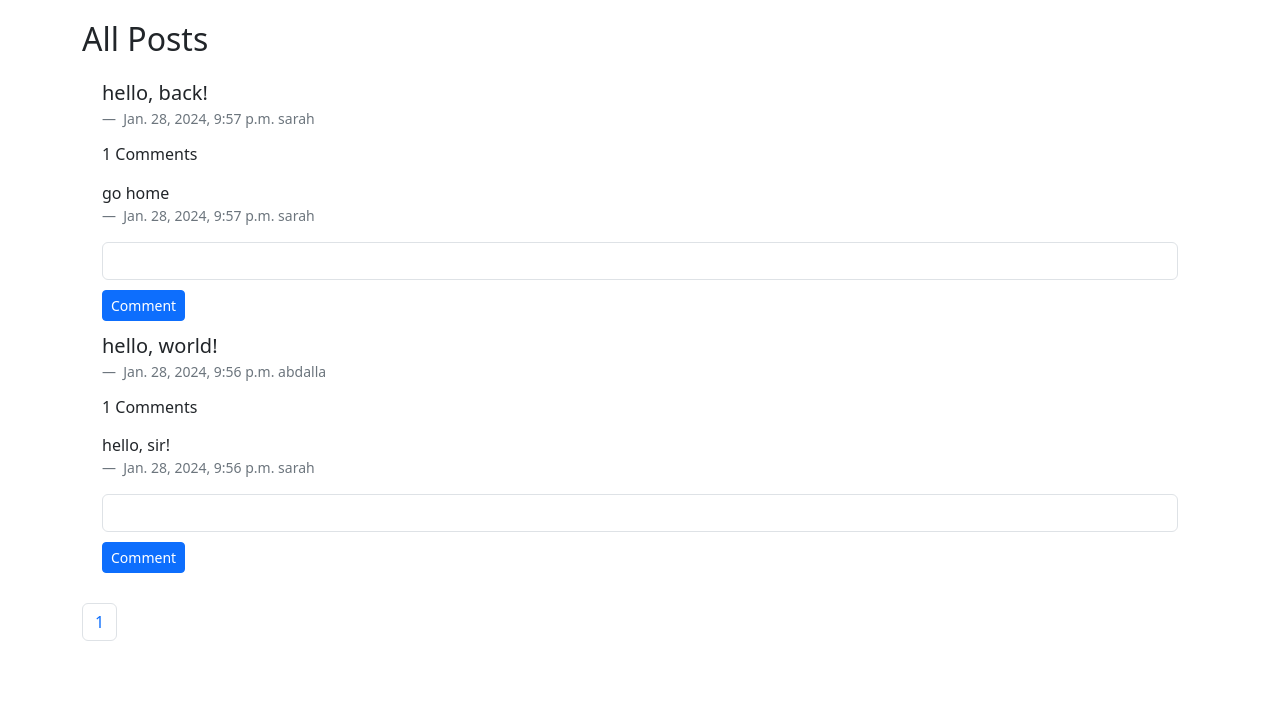
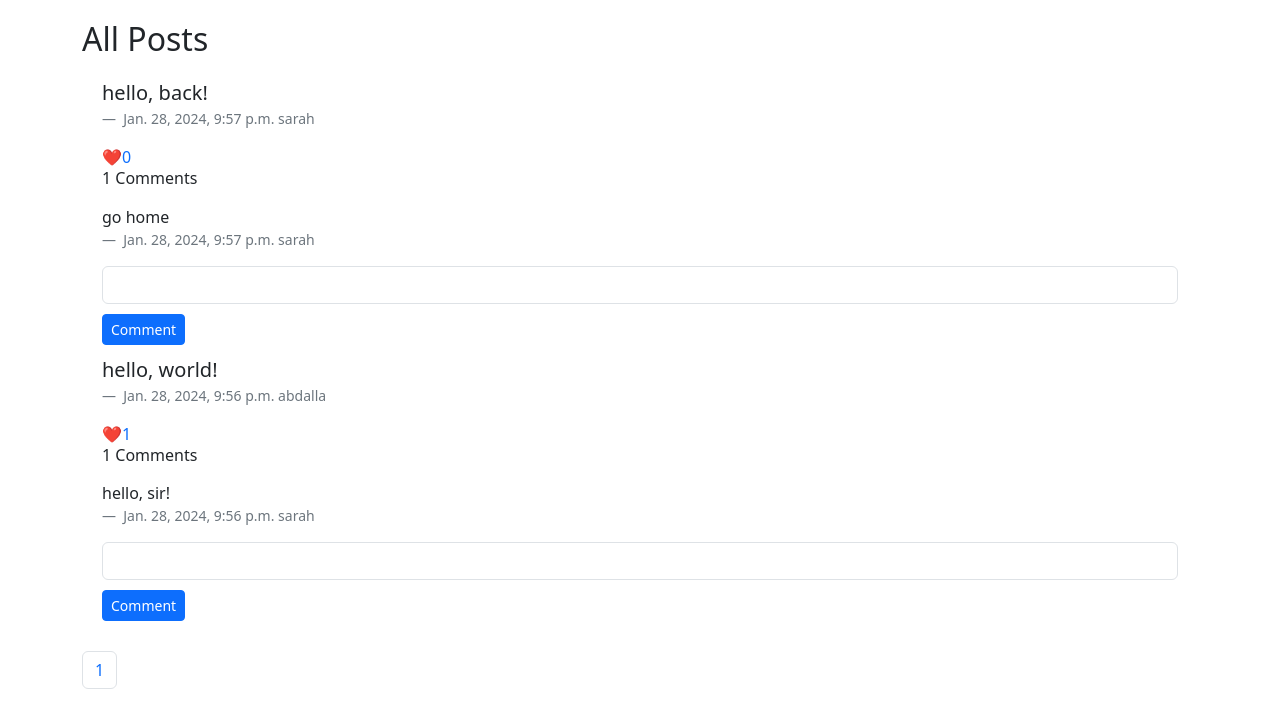
Before and after one commit to abdalla-diaai/network, a Django app: page /allposts in a window 1280 px wide. Shown: the part 76-800 px from the top of the page. Run offline with Django 3.2, Linux system fonts and the light colour scheme; a user stored in the database is signed in; data comes from the database, SQL or seed files in the repository; both versions use the stored data as it was after the commit.

Commit message:
added likes model.

```diff
--- a/network/models.py
+++ b/network/models.py
@@ -32,7 +32,8 @@ class Post(TimeStampedModel):
     created = TimeStampedModel.created_at
     body = models.CharField(max_length=300)
     user = models.ForeignKey(settings.AUTH_USER_MODEL, on_delete=models.CASCADE, null=True)
-
+    likes = models.IntegerField(blank=True)
+    reactions = models.ManyToManyField(settings.AUTH_USER_MODEL, related_name="user_reactions", symmetrical=False)
     def __str__(self) -> str:
         return f"{self.user} {self.body}"
 
--- a/network/static/network/styles.css
+++ b/network/static/network/styles.css
@@ -21,3 +21,7 @@
 .card {
     margin: 20px;
 }
+
+a {
+    text-decoration: none;
+}
--- a/network/templates/network/posts.html
+++ b/network/templates/network/posts.html
@@ -12,6 +12,11 @@
         {{ post.created }}
         {{ post.user}}
     </figcaption>
+    {% if post.user|stringformat:"s" != request.user.username %}
+    <a href="{% url 'like' post.id %}">❤️{{ post.likes }}</a>
+    {% else %}
+    <a href="#">❤️{{ post.likes }}</a>
+    {% endif %}
 
     <!-- comments -->
     <h6>{{ post.comments.count }} Comments</h6>
--- a/network/urls.py
+++ b/network/urls.py
@@ -15,4 +15,6 @@ urlpatterns = [
     path("view_profile/<int:user_id>", views.view_profile, name="view_profile"),
     path("comment/<int:post_id>", views.comment, name="comment"),
     path("following", views.view_following, name="following"),
+    path("like/<int:post_id>", views.like, name="like"),
+
 ]
--- a/network/views.py
+++ b/network/views.py
@@ -79,6 +79,7 @@ def post(request):
         if form.is_valid():
             post = form.save(commit=False)
             post.user = request.user
+            post.likes = 0
             post.save()
             return HttpResponseRedirect(reverse("index"))
     else:
@@ -103,7 +104,8 @@ def allposts(request):
         "network/posts.html",
         {"page_obj": page_obj,
          "paginator": paginator,
-         "form": CommentForm()}
+         "form": CommentForm(),
+         }
     )
 
 
@@ -147,6 +149,10 @@ def unfollow(request, user_id):
 
 @login_required
 def view_profile(request, user_id):
+    following, created = Follow.objects.get_or_create(pk=user_id)
+    if created:
+        following.following.count = 0
+
     return render(
         request,
         "network/view.html",
@@ -154,7 +160,7 @@ def view_profile(request, user_id):
             "posts": Post.objects.filter(pk=user_id),
             "username": User.objects.get(pk=user_id),
             "followers": User.objects.get(pk=user_id).followers.count(),
-            "following": Follow.objects.get(pk=user_id),
+            "following": following
         },
     )
 
@@ -193,3 +199,11 @@ def view_following(request):
             "posts": Post.objects.all()
         },
     )
+
+def like(request, post_id):
+    post = Post.objects.get(pk=post_id)
+    if request.user not in post.reactions.all():
+        post.reactions.add(request.user)
+        post.likes += 1
+        post.save()
+    return HttpResponseRedirect(reverse("allposts"))
```
Also changed, not shown: db.sqlite3, network/migrations/0009_post_likes.py (added), network/migrations/0010_alter_post_likes_alter_post_unique_together.py (added), network/migrations/0011_alter_post_unique_together_post_unique_likes.py (added), network/migrations/0012_post_reactions.py (added), network/migrations/0013_remove_post_unique_likes.py (added).
